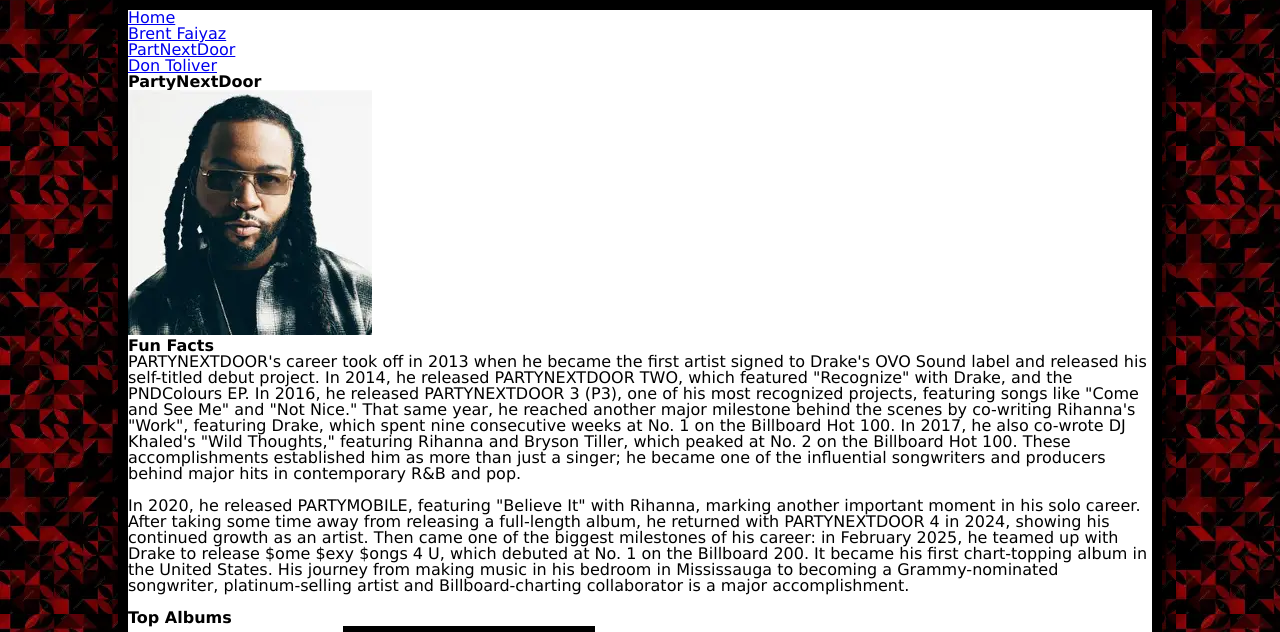
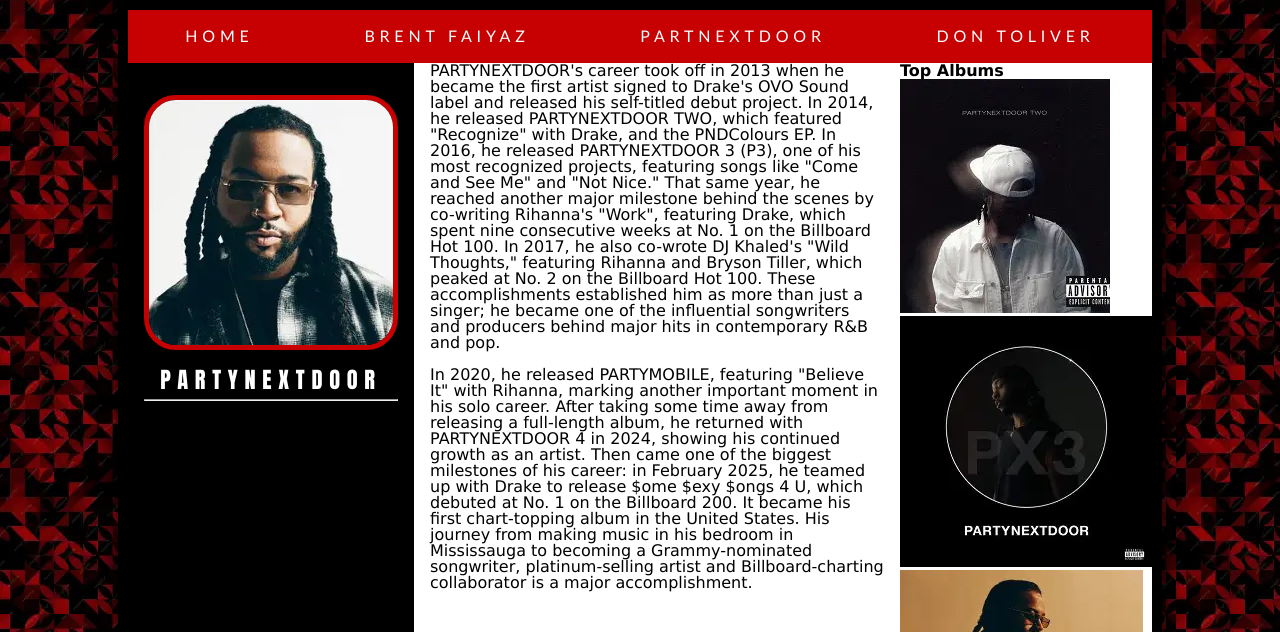
Before and after one commit to BK-0014/Final, a plain HTML site: page party.html in a window 1280 px wide. Shown: the part 88-720 px from the top of the page. Drawn offline with Linux system fonts and the light colour scheme.

Commit message:
Adding more CSS for Party Next Door's page

```diff
--- a/main.css
+++ b/main.css
@@ -24,3 +24,63 @@ header h1 {
   letter-spacing: 1em;
   font-size: 200%;
 }
+
+nav {
+  background-color: rgb(199, 1, 1);
+  border: 2px solid rgb(199, 1, 1);
+  text-transform: uppercase;
+}
+
+nav ul {
+  display: flex;
+  justify-content: space-around;
+  align-items: center;
+  flex-wrap: wrap;
+}
+
+nav li {
+  padding: 1rem;
+  list-style: none;
+}
+
+nav a {
+  color: white;
+  text-decoration: none;
+  padding: 0.5rem 2rem;
+  font-family: 'Gill Sans', 'Gill Sans MT', Calibri, 'Trebuchet MS', sans-serif;
+  letter-spacing: 0.3em;
+}
+
+nav a:hover {
+  background-color: black;
+  border-radius: 2rem
+}
+
+.page-grid {
+  display: grid;
+  grid-template-columns: 1fr 4fr 1fr;
+  gap: 1rem;
+}
+
+.left-side {
+  background-color: black;
+}
+
+.left-side img {
+ margin: 1rem;
+ border: 5px solid rgb(199, 1, 1);
+ border-radius: 2rem;
+}
+
+.left-side h3 {
+  color: white;
+  display: flex;
+  justify-content: center;
+  font-size: 140%;
+  font-family: Impact, Haettenschweiler, 'Arial Narrow Bold', sans-serif;
+  letter-spacing: 0.3em;
+}
+
+.first-divider {
+  width: 88%;
+}
--- a/party.html
+++ b/party.html
@@ -25,24 +25,39 @@
       </ul>
     </nav>
 
+    <main>
+
+      <section class="page-grid">
+
+        <article class="left-side">
           <h2>PartyNextDoor</h2>
 
           <img src="Images/Celebs/PARTY.png" alt="">
+          <h3>PARTYNEXTDOOR</h3>
+
+          <hr class="first-divider">
 
           <h4>Fun Facts</h4>
-
+        </article>
+        <article class="middle-side">
           <p>
             PARTYNEXTDOOR's career took off in 2013 when he became the first artist signed to Drake's OVO Sound label and released his self-titled debut project. In 2014, he released PARTYNEXTDOOR TWO, which featured "Recognize" with Drake, and the PNDColours EP. In 2016, he released PARTYNEXTDOOR 3 (P3), one of his most recognized projects, featuring songs like "Come and See Me" and "Not Nice." That same year, he reached another major milestone behind the scenes by co-writing Rihanna's "Work", featuring Drake, which spent nine consecutive weeks at No. 1 on the Billboard Hot 100. In 2017, he also co-wrote DJ Khaled's "Wild Thoughts," featuring Rihanna and Bryson Tiller, which peaked at No. 2 on the Billboard Hot 100. These accomplishments established him as more than just a singer; he became one of the influential songwriters and producers behind major hits in contemporary R&B and pop.
           </p>
           <p>
             In 2020, he released PARTYMOBILE, featuring "Believe It" with Rihanna, marking another important moment in his solo career. After taking some time away from releasing a full-length album, he returned with PARTYNEXTDOOR 4 in 2024, showing his continued growth as an artist. Then came one of the biggest milestones of his career: in February 2025, he teamed up with Drake to release $ome $exy $ongs 4 U, which debuted at No. 1 on the Billboard 200. It became his first chart-topping album in the United States. His journey from making music in his bedroom in Mississauga to becoming a Grammy-nominated songwriter, platinum-selling artist and Billboard-charting collaborator is a major accomplishment.
           </p>
+        </article>
 
+        <article class="right-side">
           <h2>Top Albums</h2>
 
           <img src="Images/1 Album Party.png" alt="">
           <img src="Images/2 Album Party.png" alt="">
           <img src="Images/3 Album Party.png" alt="">
+        </article>
+      </section>
+
+    </main>
 
     <footer>
 
```
Lines whose indentation alone changed are shown as unchanged.
